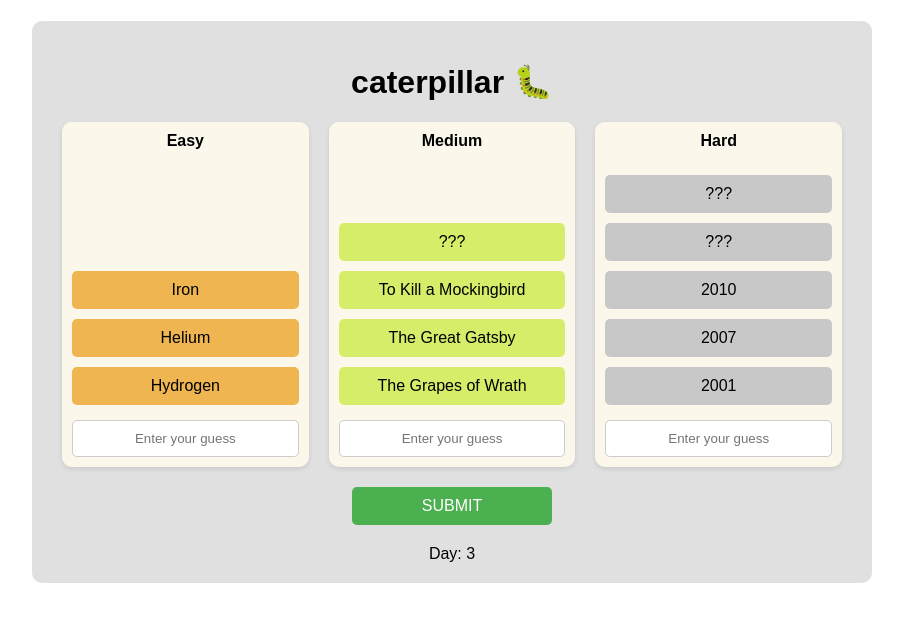
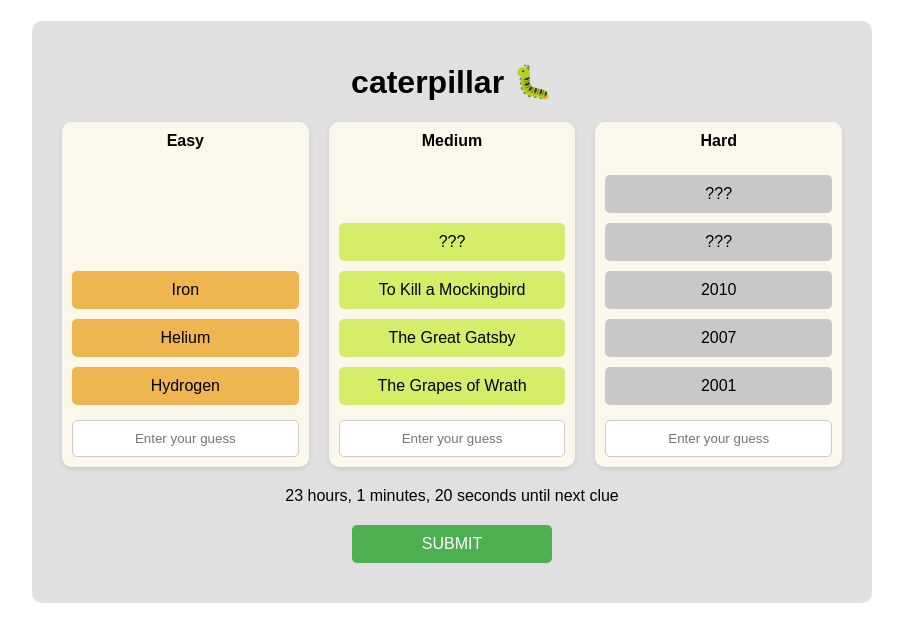
Before and after one commit to aschneidman28/caterpillar-game-react, a React (Create React App) app: page / in a window 1280 px wide. Shown: the top 642 px of the page, without its empty margins (188-1091 px from the left). Built offline with nearby package versions, Linux system fonts and the light colour scheme.

Commit message:
Added countdown, removed day counter

```diff
--- a/src/caterpillar-game-react.tsx
+++ b/src/caterpillar-game-react.tsx
@@ -147,13 +147,11 @@ const CaterpillarGame: React.FC = () => {
         })}
       </div>
 
+      <div>{countdown}</div> {/* Countdown timer */}
+
       <button id="submit-button" onClick={handleSubmit} disabled={currentDay > 5 || guessedCategories.size === categories.length}>
         SUBMIT
       </button>
-
-      <div id="day-display">
-        Day: {currentDay}
-      </div>
 
       {showModal && (
         <div className="modal-overlay">
```
